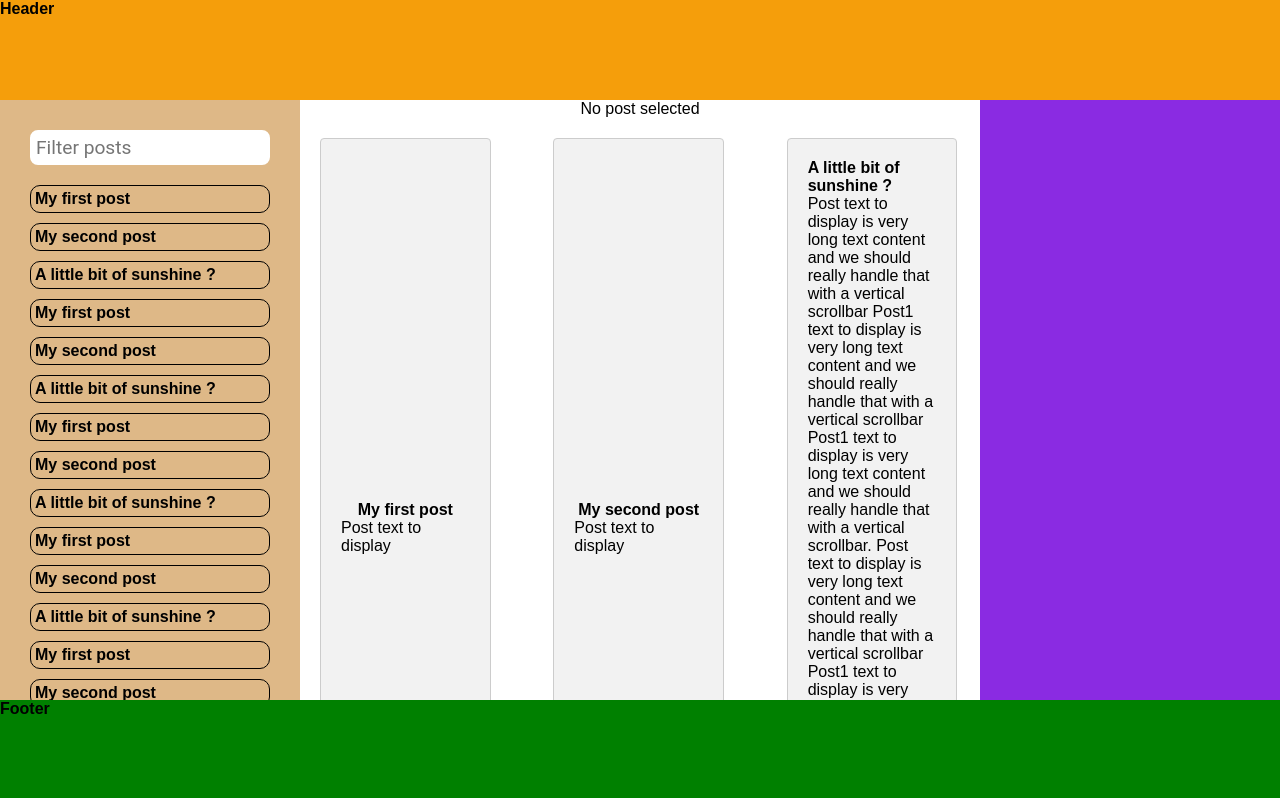
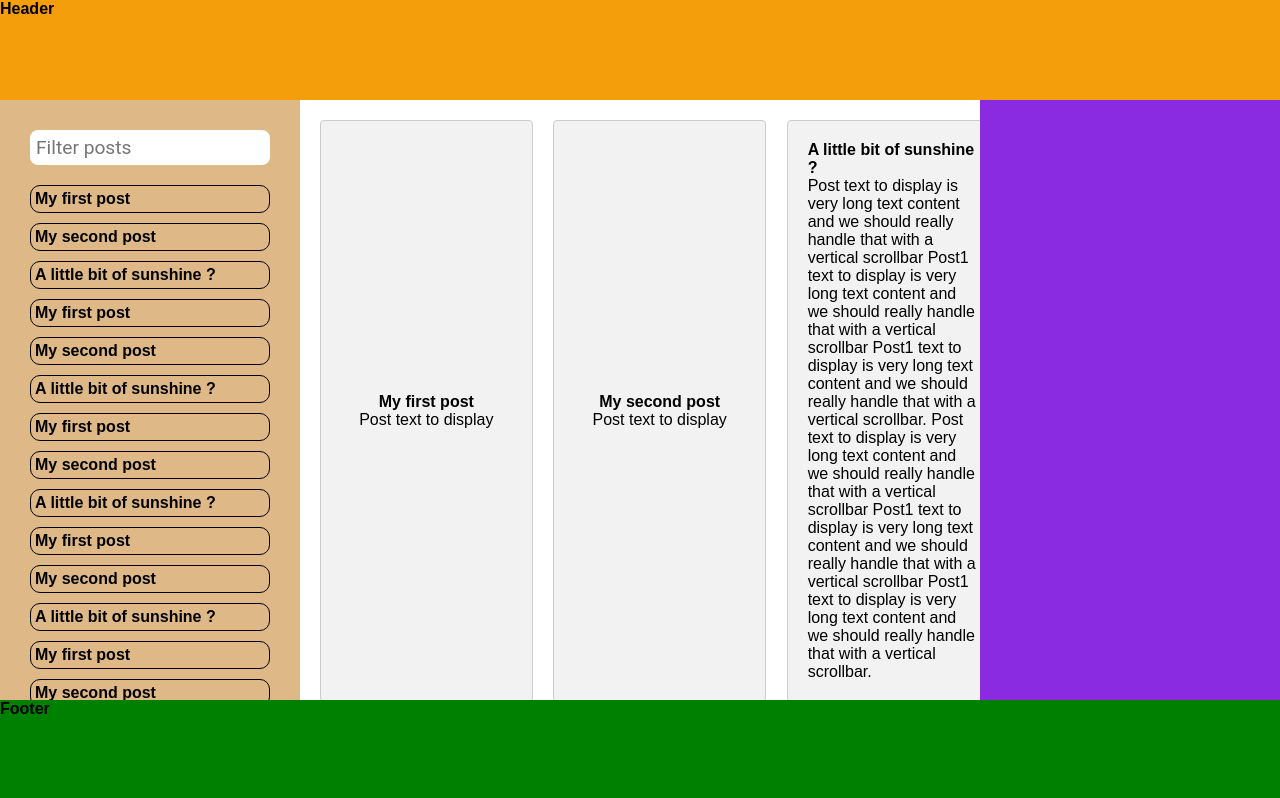
Before and after one commit to marcello-ants/react-akur8, a Next.js app: page / in a window 1280 px wide. Shown: the top 798 px of the page. Built offline with nearby package versions, Linux system fonts and the light colour scheme.

Commit message:
feature: add selected post scroll behavior

```diff
--- a/src/components/PostsDetails.tsx
+++ b/src/components/PostsDetails.tsx
@@ -6,12 +6,14 @@ type Post = {
 };
 
 type Props = {
+  refs: { [key: string]: React.RefObject<HTMLLIElement> };
   posts: Post[];
   selectedPost: Post | null;
   onPostSelected: (post: Post) => void;
 };
 
 const PostDetailList: React.FC<Props> = ({
+  refs,
   posts,
   selectedPost,
   onPostSelected,
@@ -22,30 +24,21 @@ const PostDetailList: React.FC<Props> = ({
 
   return (
     <div className="post-detail-list">
-      {selectedPost ? (
-        <div className="selected-post-container">
-          <div className="selected-post">
-            <h2>{selectedPost.name}</h2>
-            <p>{selectedPost.content}</p>
-          </div>
-        </div>
-      ) : (
-        <p>No post selected</p>
-      )}
-      <div className="post-list">
+      <ul className="post-list">
         {posts.map((post) => (
-          <div
+          <li
+            key={post.id}
+            ref={refs[post.id]}
             className={`post-container ${
               selectedPost && selectedPost.id === post.id ? "selected" : ""
             }`}
-            key={post.id}
             onClick={() => handlePostClick(post)}
           >
             <h3>{post.name}</h3>
             <p>{post.content}</p>
-          </div>
+          </li>
         ))}
-      </div>
+      </ul>
     </div>
   );
 };
--- a/src/pages/index.tsx
+++ b/src/pages/index.tsx
@@ -1,4 +1,4 @@
-import { useState } from "react";
+import React, { useRef, useState } from "react";
 import { GetStaticProps } from "next";
 import Head from "next/head";
 import Image from "next/image";
@@ -23,11 +23,24 @@ type Props = {
   posts: Post[];
 };
 
+type Refs = { [key: string]: React.RefObject<HTMLLIElement> };
+
 const Home = ({ posts }: Props) => {
   const [selectedPost, setSelectedPost] = useState<Post | null>(null);
 
+  const refs = useRef<Refs>(
+    posts.reduce((acc: Refs, value) => {
+      acc[value.id] = React.createRef<HTMLLIElement>();
+      return acc;
+    }, {})
+  );
+
   const handlePostSelection = (post: Post) => {
     setSelectedPost(post);
+    refs.current[post.id].current?.scrollIntoView({
+      behavior: "smooth",
+      block: "end",
+    });
   };
 
   return (
@@ -50,6 +63,7 @@ const Home = ({ posts }: Props) => {
           </div>
           <div className="main-content">
             <PostsDetails
+              refs={refs.current}
               posts={posts}
               selectedPost={selectedPost}
               onPostSelected={handlePostSelection}
```
